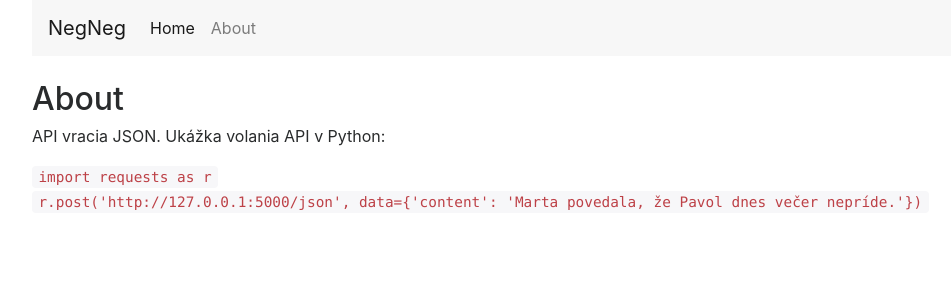
After one commit to fadawar/NegNeg, a Flask app: page /about in a window 1280 px wide. The commit adds this page. Shown: the top 300 px of the page, without its empty margins (53-1004 px from the left). Run offline with Flask 2, Linux system fonts and the light colour scheme; parts of the project's set-up code (start-up, migrations or seed data) failed here and were passed over; some libraries are stand-ins or nearby versions.

Commit message:
Add support for many sentences in web

```diff
--- a/web/negneg.py
+++ b/web/negneg.py
@@ -9,12 +9,19 @@ from xml.etree.ElementTree import Element, SubElement
 POS_URL = 'http://nlp.bednarik.top/tagger/json'
 POS_LEMMA_URL = 'http://nlp.bednarik.top/lemmatizer/json'
 
+with open('saved_models/model-RandomForest-sig.pkl', 'rb') as f:
+    model_sig = pickle.load(f)
 
-def find_negation(sentence):
-    data = get_pos_and_lemma(sentence)
-    find_negation_signal(data)
-    if has_negation_signal(data):
-        find_negation_scope(data)
+with open('saved_models/model-RandomForest-sco.pkl', 'rb') as f:
+    model_sco = pickle.load(f)
+
+
+def find_negation(text):
+    data = get_pos_and_lemma(text)
+    for sentence in data:
+        find_negation_signal(sentence)
+        if has_negation_signal(sentence):
+            find_negation_scope(sentence)
     return data
 
 
@@ -23,9 +30,7 @@ def find_negation_signal(data):
     fl = signal.create_features_list(df, None, False)
     df2 = pd.DataFrame(fl, columns=signal.create_columns_names(None, None, False))
     X = df2[df2.columns.difference(['token', 'lemma', 'POS', 'is_negation'])]
-    with open('saved_models/model-RandomForest-sig.pkl', 'rb') as f:
-        model = pickle.load(f)
-    predicted = model.predict(X)
+    predicted = model_sig.predict(X)
     for i, d in enumerate(data):
         d['negator'] = int(predicted[i])
 
@@ -40,23 +45,20 @@ def find_negation_scope(data):
     fl = scope.create_features_list(df, None, False)
     df2 = pd.DataFrame(fl, columns=scope.create_columns_names(None, None, False))
     X = df2[df2.columns.difference(['token', 'lemma', 'POS', 'is_in_scope'])]
-    with open('saved_models/model-RandomForest-sco.pkl', 'rb') as f:
-        model = pickle.load(f)
-    predicted = model.predict(X)
+    predicted = model_sco.predict(X)
     for i, d in enumerate(data):
         d['scope'] = int(predicted[i])
-
-
-def get_pos(sentence):
-    r = requests.post(POS_URL, data={'input': sentence})
-    j = json.loads(r.content.decode('utf-8'))
-    return [{'pos': d['tag'], 'word': d['text']} for d in j['sentences'][0]['tokens']]
 
 
 def get_pos_and_lemma(sentence):
     r = requests.post(POS_LEMMA_URL, data={'input': sentence, 'method': 'WITHPOS'})
     j = json.loads(r.content.decode('utf-8'))
-    return [{'pos': d['tag'], 'word': d['text'], 'lemma': d['lemma']} for d in j['sentences'][0]['tokens']]
+    sentences = []
+    for sentence in j['sentences']:
+        sentences.append(
+            [{'pos': d['tag'], 'word': d['text'], 'lemma': d['lemma']} for d in sentence['tokens']]
+        )
+    return sentences
 
 
 def create_semi_dataset_sig(data):
--- /dev/null
+++ b/web/templates/about.html
@@ -0,0 +1,12 @@
+{%extends 'base.html' %}
+{%block content %}
+    <h2>About</h2>
+
+    <p>
+    API vracia JSON. Ukážka volania API v Python:
+    </p>
+    <p>
+        <code>import requests as r</code><br>
+        <code>r.post('http://127.0.0.1:5000/json', data={'content': 'Marta povedala, že Pavol dnes večer nepríde.'})</code>
+    </p>
+{%endblock%}
--- /dev/null
+++ b/web/templates/base.html
@@ -0,0 +1,70 @@
+<!DOCTYPE html>
+<html lang="sk">
+<head>
+    <!-- Required meta tags -->
+    <meta charset="utf-8">
+    <meta name="viewport" content="width=device-width, initial-scale=1, shrink-to-fit=no">
+
+    <!-- Bootstrap CSS -->
+    <link rel="stylesheet" href="https://maxcdn.bootstrapcdn.com/bootstrap/4.0.0-alpha.6/css/bootstrap.min.css"
+          integrity="sha384-rwoIResjU2yc3z8GV/NPeZWAv56rSmLldC3R/AZzGRnGxQQKnKkoFVhFQhNUwEyJ" crossorigin="anonymous">
+    <title>NegNeg - detekcia negácie</title>
+
+    <style>
+        h2 {
+            margin-top: 25px;
+        }
+        .sentence {
+            margin: 30px 0;
+            font-size: 20px;
+        }
+        .negator {
+            color: blue;
+            font-weight: bold;
+        }
+        .scope {
+            border-bottom: 3px solid violet;
+        }
+    </style>
+</head>
+<body>
+
+<div class="container">
+    <nav class="navbar navbar-toggleable-md navbar-light bg-faded">
+  <button class="navbar-toggler navbar-toggler-right" type="button" data-toggle="collapse" data-target="#navbarSupportedContent" aria-controls="navbarSupportedContent" aria-expanded="false" aria-label="Toggle navigation">
+    <span class="navbar-toggler-icon"></span>
+  </button>
+  <a class="navbar-brand" href="/">NegNeg</a>
+
+  <div class="collapse navbar-collapse" id="navbarSupportedContent">
+    <ul class="navbar-nav mr-auto">
+      <li class="nav-item active">
+        <a class="nav-link" href="/">Home <span class="sr-only">(current)</span></a>
+      </li>
+      <li class="nav-item">
+        <a class="nav-link" href="/about">About</a>
+      </li>
+    </ul>
+  </div>
+</nav>
+</div>
+
+
+<div class="container">
+    {%block content%}
+    {%endblock%}
+</div>
+
+
+<!-- jQuery first, then Tether, then Bootstrap JS. -->
+<script src="https://code.jquery.com/jquery-3.1.1.slim.min.js"
+        integrity="sha384-A7FZj7v+d/sdmMqp/nOQwliLvUsJfDHW+k9Omg/a/EheAdgtzNs3hpfag6Ed950n"
+        crossorigin="anonymous"></script>
+<script src="https://cdnjs.cloudflare.com/ajax/libs/tether/1.4.0/js/tether.min.js"
+        integrity="sha384-DztdAPBWPRXSA/3eYEEUWrWCy7G5KFbe8fFjk5JAIxUYHKkDx6Qin1DkWx51bBrb"
+        crossorigin="anonymous"></script>
+<script src="https://maxcdn.bootstrapcdn.com/bootstrap/4.0.0-alpha.6/js/bootstrap.min.js"
+        integrity="sha384-vBWWzlZJ8ea9aCX4pEW3rVHjgjt7zpkNpZk+02D9phzyeVkE+jo0ieGizqPLForn"
+        crossorigin="anonymous"></script>
+</body>
+</html>
--- a/web_app.py
+++ b/web_app.py
@@ -17,8 +17,13 @@ def home():
 
 
 @app.route('/json', methods=['POST'])
-def negation():
+def json_api():
     return jsonify(find_negation(request.form['content']))
+
+
+@app.route('/about')
+def about():
+    return render_template('about.html')
 
 
 if __name__ == '__main__':
```
Also changed, not shown: web/templates/home.html (+11 -74 lines), 2 other files.
